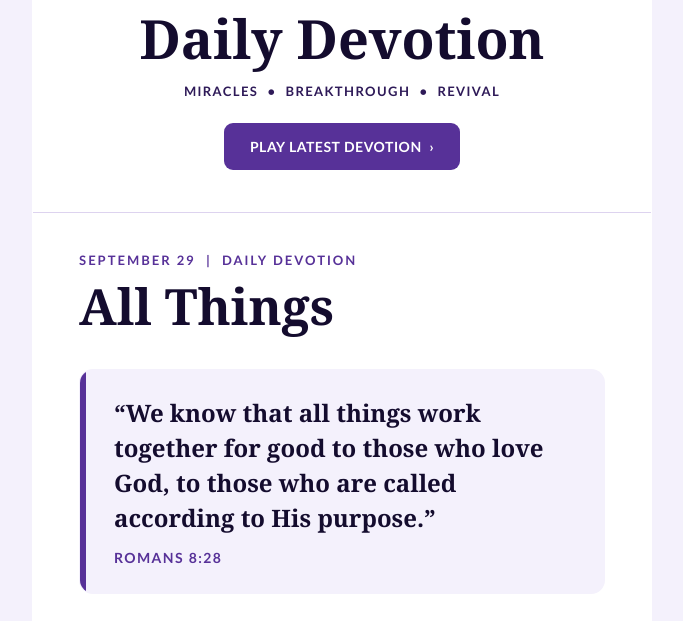
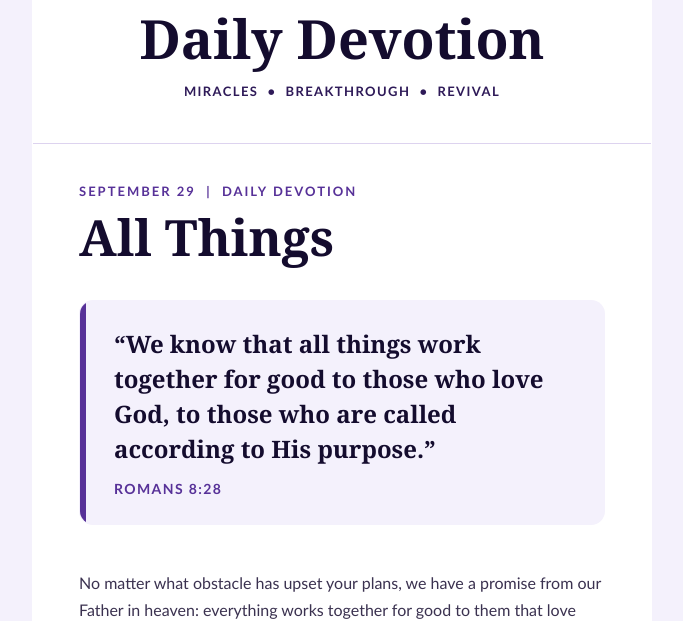
Before and after one commit to firebrandnation-dev/rodparsley-daily-devotion-email-3, a plain HTML site: page index.html in a window 1280 px wide. Shown: the part 186-807 px from the top of the page, without its empty margins (298-981 px from the left). Drawn offline with Linux system fonts and the light colour scheme.

Commit message:
Remove top latest devotion button

```diff
--- a/index.html
+++ b/index.html
@@ -47,13 +47,6 @@
               <p style="margin:0 0 12px; font-family:Calibri,Arial,sans-serif; font-size:12px; line-height:18px; font-weight:700; letter-spacing:3px; color:#573198; text-transform:uppercase;">World Harvest Church</p>
               <h1 class="hero-title" style="margin:0 0 14px; font-family:Georgia,'Times New Roman',serif; font-size:54px; line-height:58px; font-weight:700; color:#140C2E;">Daily Devotion</h1>
               <p style="margin:0; font-family:Calibri,Arial,sans-serif; font-size:13px; line-height:20px; font-weight:700; letter-spacing:1.4px; color:#2E1A58; text-transform:uppercase;">Miracles &nbsp;&bull;&nbsp; Breakthrough &nbsp;&bull;&nbsp; Revival</p>
-              <table role="presentation" cellspacing="0" cellpadding="0" border="0" style="margin:22px auto 0;">
-                <tr>
-                  <td bgcolor="#573198" style="border-radius:9px; mso-padding-alt:14px 26px;">
-                    <a href="https://www.youtube.com/watch?is=38rDG5cv5GAPxAqP&amp;v=rFERDs0NF4c&amp;feature=youtu.be" target="_blank" style="display:inline-block; padding:14px 26px; border-radius:9px; font-family:Calibri,Arial,sans-serif; font-size:14px; line-height:19px; font-weight:700; letter-spacing:.5px; color:#FFFFFF; text-decoration:none; text-transform:uppercase;">Play Latest Devotion&nbsp;&nbsp;&rsaquo;</a>
-                  </td>
-                </tr>
-              </table>
             </td>
           </tr>
 
```
Also changed, not shown: campaign-notes.txt, 1 other file.
